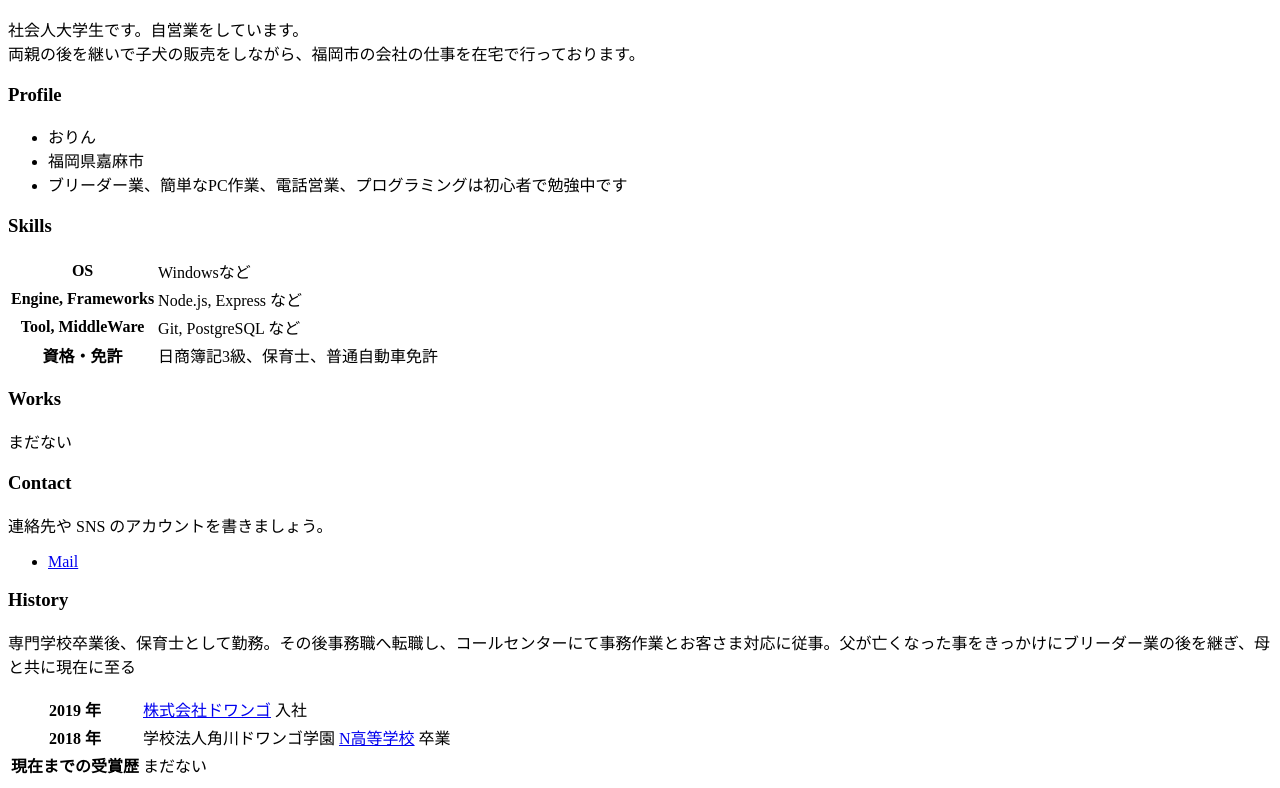
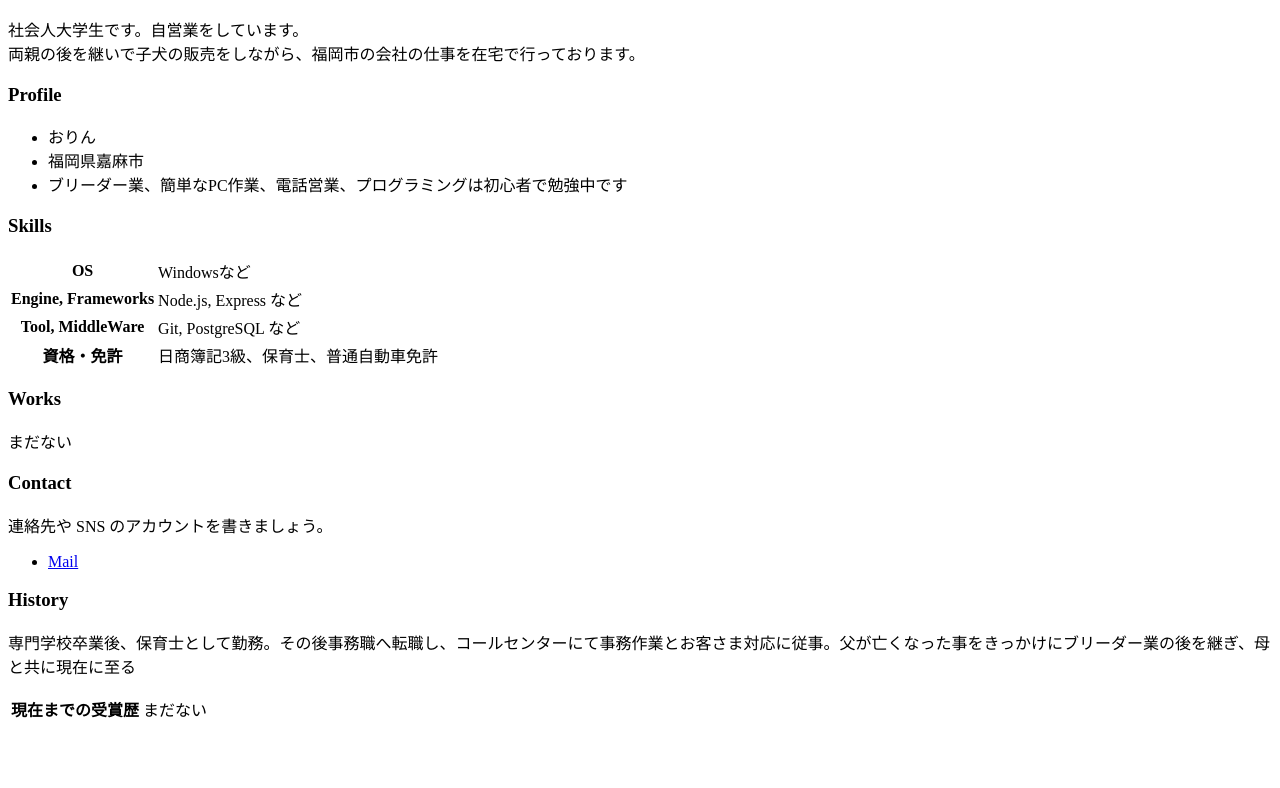
Before and after one commit to 261zs03226-jpg/Orin-2.github.io, a plain HTML site: page index.html in a window 1280 px wide. Shown: the part 119-907 px from the top of the page. After the commit the page ends 851 px from the top, so only its background shows below. Drawn offline with Linux system fonts and the light colour scheme.

```diff
--- a/index.html
+++ b/index.html
@@ -53,15 +53,6 @@
     <h3>History</h3>
     <p>専門学校卒業後、保育士として勤務。その後事務職へ転職し、コールセンターにて事務作業とお客さま対応に従事。父が亡くなった事をきっかけにブリーダー業の後を継ぎ、母と共に現在に至る</p>
     <table>
-      <tr>
-        <th>2019 年</th>
-        <td><a href="https://dwango.co.jp/">株式会社ドワンゴ</a> 入社</td>
-      </tr>
-      <tr>
-        <th>2018 年</th>
-        <td>学校法人角川ドワンゴ学園 <a href="https://nnn.ed.jp/">N高等学校</a> 卒業</td>
-      </tr>
-      <tr>
         <th>現在までの受賞歴</th>
         <td>まだない</td>
       </tr>
```
